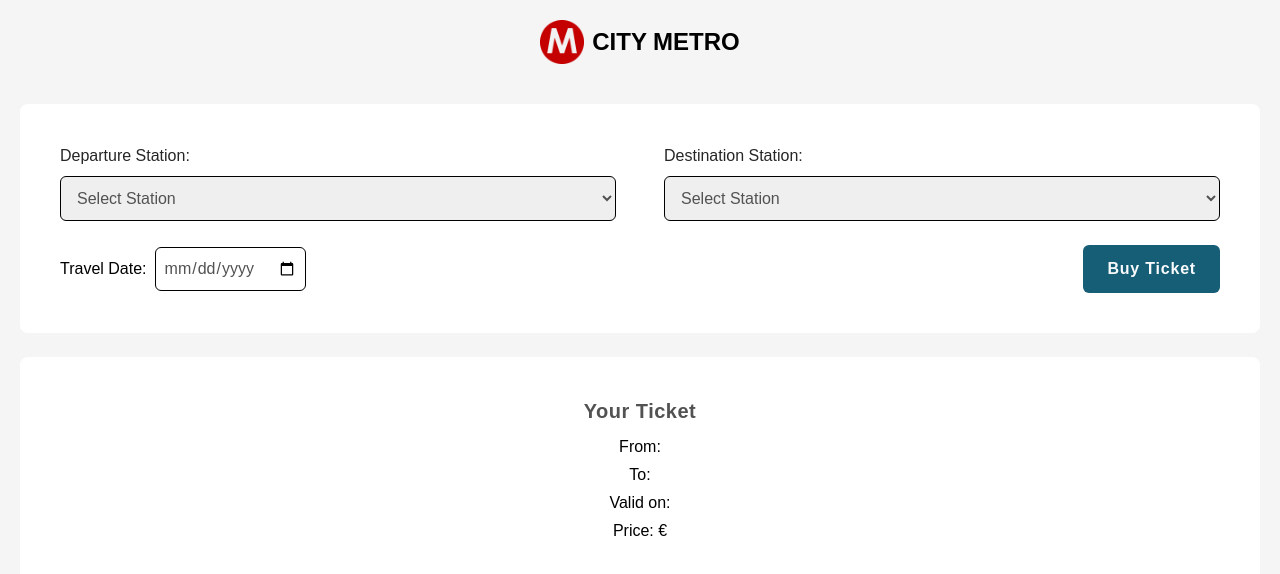
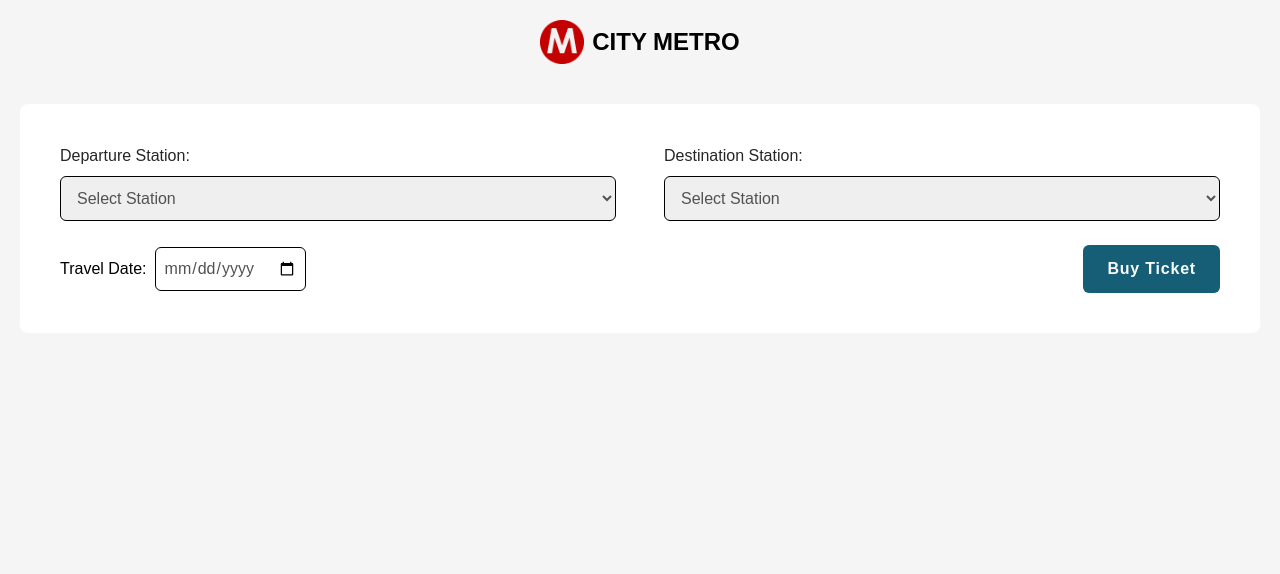
Before and after one commit to EdwinSch/react-train-tickets-app, a React (Vite) app: page / in a window 1280 px wide. Shown: the top 574 px of the page. Built offline with nearby package versions, Linux system fonts and the light colour scheme; a web font is replaced by a local one.

Commit message:
set ticket + QR code

```diff
--- a/package.json
+++ b/package.json
@@ -11,7 +11,8 @@
   },
   "dependencies": {
     "react": "^18.2.0",
-    "react-dom": "^18.2.0"
+    "react-dom": "^18.2.0",
+    "react-qr-code": "^2.0.12"
   },
   "devDependencies": {
     "@types/react": "^18.2.43",
--- a/src/components/Form.jsx
+++ b/src/components/Form.jsx
@@ -10,6 +10,7 @@ const Form = () => {
     date,
     setDate,
     setPrice,
+    setShowTicket,
   } = useGlobalContext();
 
   const handleDepartureSelect = (event) => {
@@ -54,12 +55,10 @@ const Form = () => {
 
     // Format date
 
-    // Reset Inputs
-    // setDeparture("");
-    // setDestination("");
-    // setDate("");
+    // Output Ticket
+    setShowTicket(true);
 
-    console.log(departure, destination, date);
+    // console.log(departure, destination, date);
   };
 
   return (
--- a/src/components/Ticket.jsx
+++ b/src/components/Ticket.jsx
@@ -1,4 +1,5 @@
 import { useGlobalContext } from "../context";
+import QRCode from "react-qr-code";
 
 const Ticket = () => {
   const { departure, destination, date, price } = useGlobalContext();
@@ -10,12 +11,15 @@ const Ticket = () => {
       <h2 className="capitalize text-neutral-600 text-xl font-semibold tracking-wide">
         your ticket
       </h2>
-      <div id="ticket" className="mt-2 leading-7">
+      <div id="ticket" className="my-4 leading-7">
         <p>From: {departure.stopName}</p>
         <p>To: {destination.stopName}</p>
         <p>Valid on: {date}</p>
         <p>Price: &euro; {price}</p>
       </div>
+      <div id="code-container" className="qr">
+        <QRCode size={180} value={(departure, destination, date, price)} />
+      </div>
     </div>
   );
 };
--- a/src/context.jsx
+++ b/src/context.jsx
@@ -10,7 +10,7 @@ const AppContext = ({ children }) => {
   const [destination, setDestination] = useState("");
   const [date, setDate] = useState("");
   const [price, setPrice] = useState("");
-  const [showTicket, setShowTicket] = useState(true);
+  const [showTicket, setShowTicket] = useState(false);
 
   return (
     <GlobalContext.Provider
--- a/src/global-styles.css
+++ b/src/global-styles.css
@@ -12,3 +12,8 @@ body {
 .inspect {
   border: solid red 1px;
 }
+
+.qr {
+  margin: 0 auto;
+  width: fit-content;
+}
```
Also changed, not shown: 1 other file (tests, documents, lock files or other folders).
